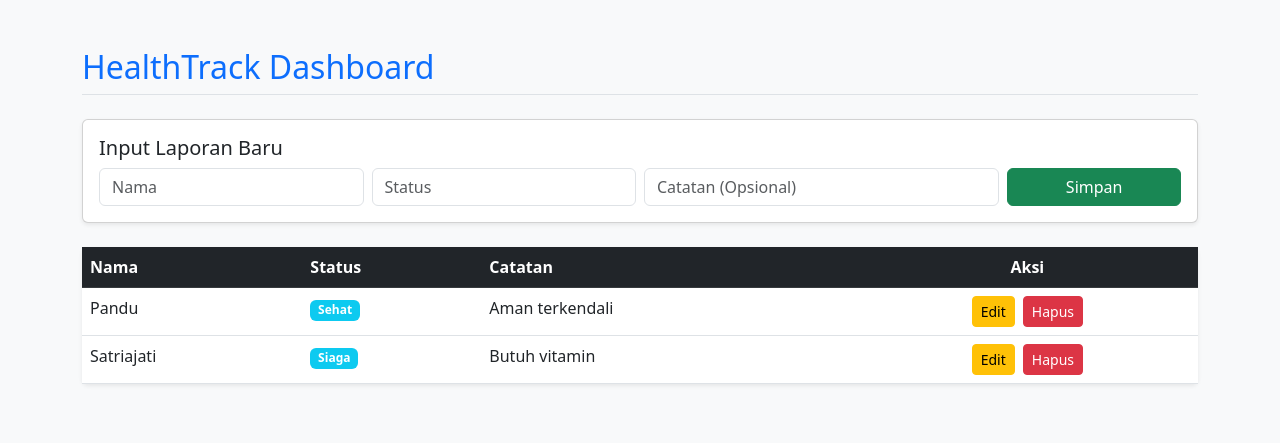
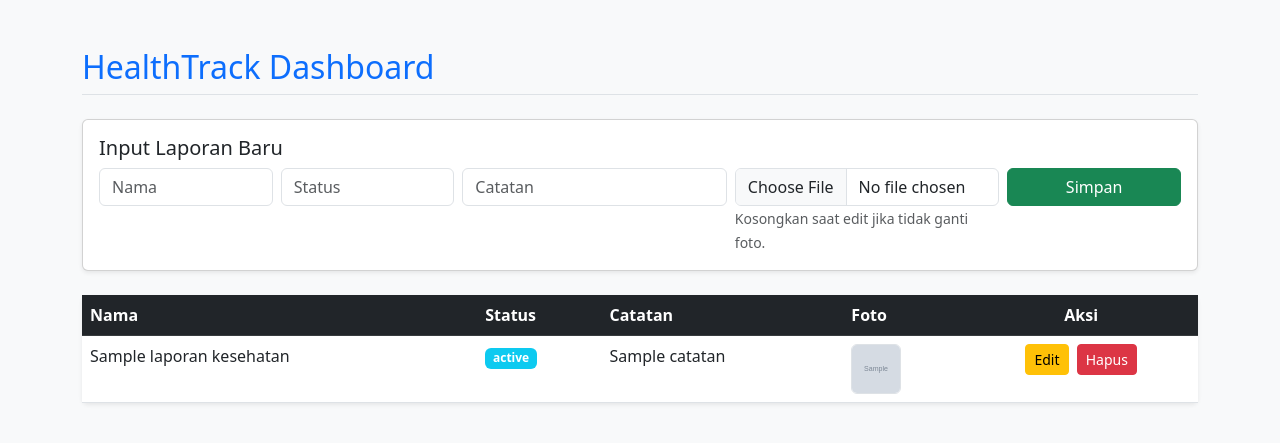
Before and after one commit to Pandu010405/UTS_AWAN, a Flask app: page / in a window 1280 px wide. Shown: the top 443 px of the page. Run offline with Flask 3, Linux system fonts and the light colour scheme; grey boxes marked "Sample" are stand-in pictures; a database or web service that is not in the repository returns one stand-in record (values such as "Sample title"); some libraries are stand-ins or nearby versions.

Commit message:
last update nih

```diff
--- a/app.py
+++ b/app.py
@@ -1,56 +1,96 @@
+from dotenv import load_dotenv
+load_dotenv()
+import os
+import boto3
+import psycopg2
 from flask import Flask, render_template, request, jsonify
+from werkzeug.utils import secure_filename
 
 app = Flask(__name__)
 
-# Tambahkan kunci 'id' agar setiap data punya identitas unik
-laporan_data = [
-    {"id": 1, "nama": "Pandu", "status": "Sehat", "catatan": "Aman terkendali"},
-    {"id": 2, "nama": "Satriajati", "status": "Siaga", "catatan": "Butuh vitamin"}
-]
-next_id = 3 # Counter sederhana untuk ID selanjutnya
+# Konfigurasi S3
+s3_client = boto3.client(
+    's3',
+    aws_access_key_id=os.environ.get('AWS_ACCESS_KEY'),
+    aws_secret_access_key=os.environ.get('AWS_SECRET_KEY'),
+    region_name='ap-southeast-2' # Sesuaikan jika region kamu beda (misal Sydney)
+)
+S3_BUCKET = os.environ.get('S3_BUCKET', 'healthtrack-pribadi-pandu')
+
+# Fungsi Koneksi ke RDS PostgreSQL
+def get_db_connection():
+    return psycopg2.connect(
+        host=os.environ.get('DB_HOST'),
+        database=os.environ.get('DB_NAME', 'health_db'),
+        user=os.environ.get('DB_USER', 'postgres'),
+        password=os.environ.get('DB_PASS', 'Pandu0104')
+    )
 
 @app.route('/')
 def index():
+    conn = get_db_connection()
+    cur = conn.cursor()
+    # Mengambil data dari tabel database
+    cur.execute('SELECT id, nama, status, catatan, foto_url FROM laporan_kesehatan ORDER BY id DESC')
+    rows = cur.fetchall()
+
+    laporan_data = []
+    for row in rows:
+        laporan_data.append({
+            "id": row[0], "nama": row[1], "status": row[2],
+            "catatan": row[3], "foto_url": row[4]
+        })
+
+    cur.close()
+    conn.close()
     return render_template('index.html', laporan=laporan_data)
 
-# Route CREATE (Tambah Data)
 @app.route('/api/lapor', methods=['POST'])
 def lapor():
-    global next_id
-    data = request.json
+    # Karena ada file, kita pakai request.form, bukan request.json
+    nama = request.form.get('nama')
+    status = request.form.get('status')
+    catatan = request.form.get('catatan', '-')
+    foto = request.files.get('foto')
 
-    if not data.get('nama') or not data.get('status'):
+    if not nama or not status:
         return jsonify({"message": "Nama dan Status wajib diisi!"}), 400
 
-    laporan_data.append({
-        "id": next_id,
-        "nama": data.get('nama'),
-        "status": data.get('status'),
-        "catatan": data.get('catatan')
-    })
-    next_id += 1
-    return jsonify({"message": "Data berhasil disimpan!"}), 201
+    foto_url = None
+    if foto and foto.filename != '':
+        # Upload ke S3
+        filename = secure_filename(foto.filename)
+        s3_client.upload_fileobj(
+            foto,
+            S3_BUCKET,
+            filename,
+            ExtraArgs={'ACL': 'public-read', 'ContentType': foto.content_type}
+        )
+        foto_url = f"https://{S3_BUCKET}.s3.amazonaws.com/{filename}"
 
-# Route UPDATE (Edit Data)
-@app.route('/api/lapor/<int:item_id>', methods=['PUT'])
-def update_lapor(item_id):
-    data = request.json
-    for item in laporan_data:
-        if item['id'] == item_id:
-            item['nama'] = data.get('nama', item['nama'])
-            item['status'] = data.get('status', item['status'])
-            item['catatan'] = data.get('catatan', item['catatan'])
-            return jsonify({"message": "Data diupdate!"}), 200
+    # Simpan URL dan data ke RDS
+    conn = get_db_connection()
+    cur = conn.cursor()
+    cur.execute(
+        'INSERT INTO laporan_kesehatan (nama, status, catatan, foto_url) VALUES (%s, %s, %s, %s)',
+        (nama, status, catatan, foto_url)
+    )
+    conn.commit()
+    cur.close()
+    conn.close()
 
-    return jsonify({"message": "Data tidak ditemukan!"}), 404
+    return jsonify({"message": "Data & Foto berhasil disimpan ke Cloud!"}), 201
 
-# Route DELETE (Hapus Data)
+# Route DELETE (Sama seperti sebelumnya, tapi pakai Database)
 @app.route('/api/lapor/<int:item_id>', methods=['DELETE'])
 def delete_lapor(item_id):
-    global laporan_data
-    # Filter array untuk membuang data yang ID-nya cocok
-    laporan_data = [item for item in laporan_data if item['id'] != item_id]
-    return jsonify({"message": "Data dihapus!"}), 200
+    conn = get_db_connection()
+    cur = conn.cursor()
+    cur.execute('DELETE FROM laporan_kesehatan WHERE id = %s', (item_id,))
+    conn.commit()
+    cur.close()
+    conn.close()
+    return jsonify({"message": "Data dihapus dari Database!"}), 200
 
 if __name__ == '__main__':
-    app.run(debug=True, port=5000)
+    app.run(debug=True, port=5000, host='0.0.0.0')
--- /dev/null
+++ b/requirements.txt
@@ -0,0 +1,5 @@
+Flask==3.0.0
+psycopg2-binary==2.9.9
+psycopg2==2.9.11
+boto3==1.34.0
+Werkzeug==3.0.1
--- a/templates/index.html
+++ b/templates/index.html
@@ -3,7 +3,7 @@
 <head>
     <meta charset="UTF-8">
     <meta name="viewport" content="width=device-width, initial-scale=1.0">
-    <title>HealthTrack Flask</title>
+    <title>HealthTrack Cloud</title>
     <link href="https://cdn.jsdelivr.net/npm/bootstrap@5.3.0/dist/css/bootstrap.min.css" rel="stylesheet">
 </head>
 <body class="bg-light">
@@ -14,14 +14,18 @@
             <div class="card-body">
                 <h5 id="form-title">Input Laporan Baru</h5>
                 <div class="row g-2">
-                    <div class="col-md-3">
+                    <div class="col-md-2">
                         <input type="text" id="nama" class="form-control" placeholder="Nama" required>
                     </div>
-                    <div class="col-md-3">
+                    <div class="col-md-2">
                         <input type="text" id="status" class="form-control" placeholder="Status" required>
                     </div>
-                    <div class="col-md-4">
-                        <input type="text" id="catatan" class="form-control" placeholder="Catatan (Opsional)">
+                    <div class="col-md-3">
+                        <input type="text" id="catatan" class="form-control" placeholder="Catatan">
+                    </div>
+                    <div class="col-md-3">
+                        <input type="file" id="foto" class="form-control">
+                        <small class="text-muted" id="foto-help">Kosongkan saat edit jika tidak ganti foto.</small>
                     </div>
                     <div class="col-md-2">
                         <button id="btn-simpan" onclick="kirimData()" class="btn btn-success w-100">Simpan</button>
@@ -32,7 +36,7 @@
 
         <table class="table table-hover bg-white rounded shadow-sm">
             <thead class="table-dark">
-                <tr><th>Nama</th><th>Status</th><th>Catatan</th><th class="text-center">Aksi</th></tr>
+                <tr><th>Nama</th><th>Status</th><th>Catatan</th><th>Foto</th><th class="text-center">Aksi</th></tr>
             </thead>
             <tbody>
                 {% for item in laporan %}
@@ -40,6 +44,15 @@
                     <td>{{ item.nama }}</td>
                     <td><span class="badge bg-info">{{ item.status }}</span></td>
                     <td>{{ item.catatan }}</td>
+                    <td>
+                        {% if item.foto_url %}
+                        <a href="{{ item.foto_url }}" target="_blank">
+                            <img src="{{ item.foto_url }}" width="50" height="50" style="object-fit: cover;" class="rounded border">
+                        </a>
+                        {% else %}
+                        <span class="text-muted">-</span>
+                        {% endif %}
+                    </td>
                     <td class="text-center">
                         <button class="btn btn-sm btn-warning me-1" onclick="siapkanEdit('{{ item.id }}', '{{ item.nama }}', '{{ item.status }}', '{{ item.catatan }}')">Edit</button>
                         <button class="btn btn-sm btn-danger" onclick="hapusData('{{ item.id }}')">Hapus</button>
@@ -51,23 +64,22 @@
     </div>
 
     <script>
-        // Variabel penanda apakah kita sedang nambah data baru atau ngedit data lama
         let editModeId = null;
 
-        // Fungsi untuk melempar data dari tabel ke form input
         function siapkanEdit(id, nama, status, catatan) {
             editModeId = id;
             document.getElementById('nama').value = nama;
             document.getElementById('status').value = status;
             document.getElementById('catatan').value = catatan === "-" ? "" : catatan;
 
-            // Ubah tampilan form agar user tahu ini mode edit
+            // Note: Input file (foto) tidak bisa diisi otomatis lewat JS demi keamanan browser.
+            // Jadi dibiarkan kosong.
+
             document.getElementById('form-title').innerText = "Edit Laporan";
             document.getElementById('btn-simpan').innerText = "Update";
             document.getElementById('btn-simpan').classList.replace('btn-success', 'btn-warning');
         }
 
-        // Fungsi untuk menghapus data
         async function hapusData(id) {
             if (!confirm("Yakin ingin menghapus laporan ini?")) return;
 
@@ -79,34 +91,37 @@
             }
         }
 
-        // Fungsi untuk mengirim data (bisa POST untuk tambah, bisa PUT untuk update)
         async function kirimData() {
-            const nilaiCatatan = document.getElementById('catatan').value || "-";
+            // PENTING: Menggunakan FormData agar bisa kirim text + file gambar sekaligus
+            const formData = new FormData();
+            formData.append('nama', document.getElementById('nama').value);
+            formData.append('status', document.getElementById('status').value);
+            formData.append('catatan', document.getElementById('catatan').value || "-");
 
-            const payload = {
-                nama: document.getElementById('nama').value,
-                status: document.getElementById('status').value,
-                catatan: nilaiCatatan
-            };
+            const fotoFile = document.getElementById('foto').files[0];
+            if (fotoFile) {
+                formData.append('foto', fotoFile);
+            }
 
-            if(!payload.nama || !payload.status) {
+            if(!formData.get('nama') || !formData.get('status')) {
                 alert("Nama dan Status wajib diisi ya!");
                 return;
             }
 
-            // Tentukan URL dan Method berdasarkan mode (Edit atau Tambah)
             const url = editModeId ? `/api/lapor/${editModeId}` : '/api/lapor';
             const method = editModeId ? 'PUT' : 'POST';
 
+            // Tidak perlu set 'Content-Type' manual kalau pakai FormData
             const response = await fetch(url, {
                 method: method,
-                headers: {'Content-Type': 'application/json'},
-                body: JSON.stringify(payload)
+                body: formData
             });
 
             if (response.ok) {
-                alert(editModeId ? "Data berhasil diupdate!" : "Mantap! Data masuk.");
+                alert(editModeId ? "Data berhasil diupdate!" : "Mantap! Data & Foto masuk Cloud.");
                 location.reload();
+            } else {
+                alert("Waduh, terjadi kesalahan saat mengirim data.");
             }
         }
     </script>
```
Also changed, not shown: 1 other file.
